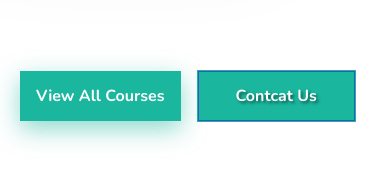
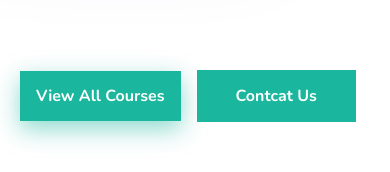
Before and after one commit to Rsuraj143/Troo-Study, a React (Create React App) app: page / in a window 390 px wide. In both pictures the pointer is over the link 275 px from the left and 566 px from the top of the page. Shown: the part 471-643 px from the top of the page. Built offline with nearby package versions, Linux system fonts and the light colour scheme.

Commit message:
btn hover is pending

```diff
--- a/src/Components/AboutComponent/AboutComponent.js
+++ b/src/Components/AboutComponent/AboutComponent.js
@@ -73,7 +73,7 @@ const AboutComponent = () => {
               </ul>
               <div class="cta-section">
                 <div class="call-ss">
-                  <Link class="btnn btn-lg" href="#">
+                  <Link class="btnn btn-lg" to="#">
                     Learn More
                   </Link>
                 </div>
--- a/src/Components/Header/Header.css
+++ b/src/Components/Header/Header.css
@@ -252,6 +252,8 @@ a.nav-link.active:before {
 .navbar-expand .navbar-collapse {
   justify-content: space-between;
 }
+
+
 a.btnn.btn-lg {
   border-radius: 5px;
   padding: 13px 26px;
@@ -293,20 +295,22 @@ a.btnn.btn-lg {
   bottom: 0;
   left: 0;
 }
+.btnn:hover::after {
+  opacity: 1;
+  height: 100%;
+}
 .btnn:hover::before {
   width: 100%;
   height: 100%;
   top: 0;
   left: 0;
 }
-a.btnn.btn-lg:hover {
-  border: 1px solid #1ab69d !important;
-  color: #fff;
-  text-shadow: 2px 2px 3px rgba(0, 0, 0, 0.5);
-  background-color: #1ab69d;
-}
 a.btnn.btn-lg:hover .btnn.btn-lg {
   z-index: -1;
+}
+a.btnn.btn-lg:hover {
+  border: 1px solid #1AB69D;
+  color: #fff;
 }
 
 @media (max-width: 1800px) {
```
